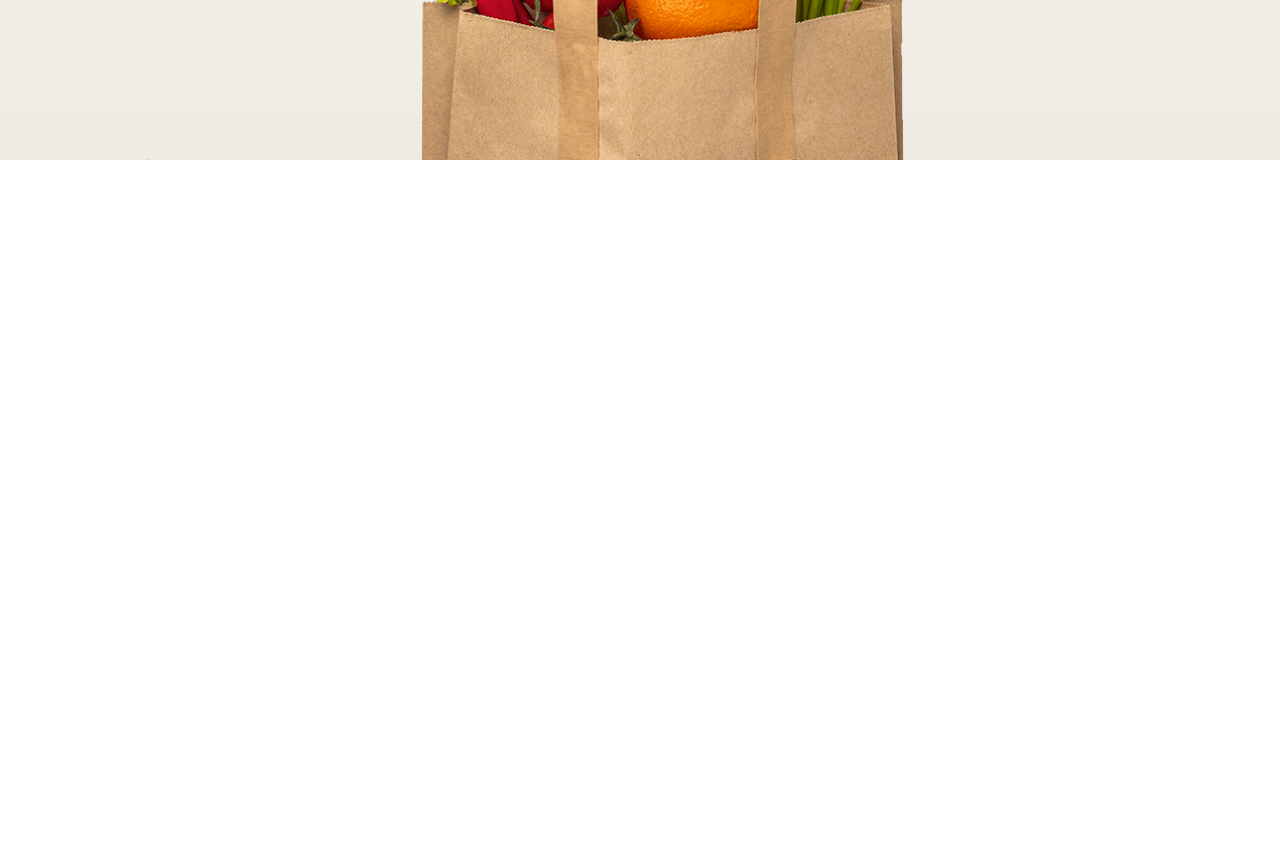
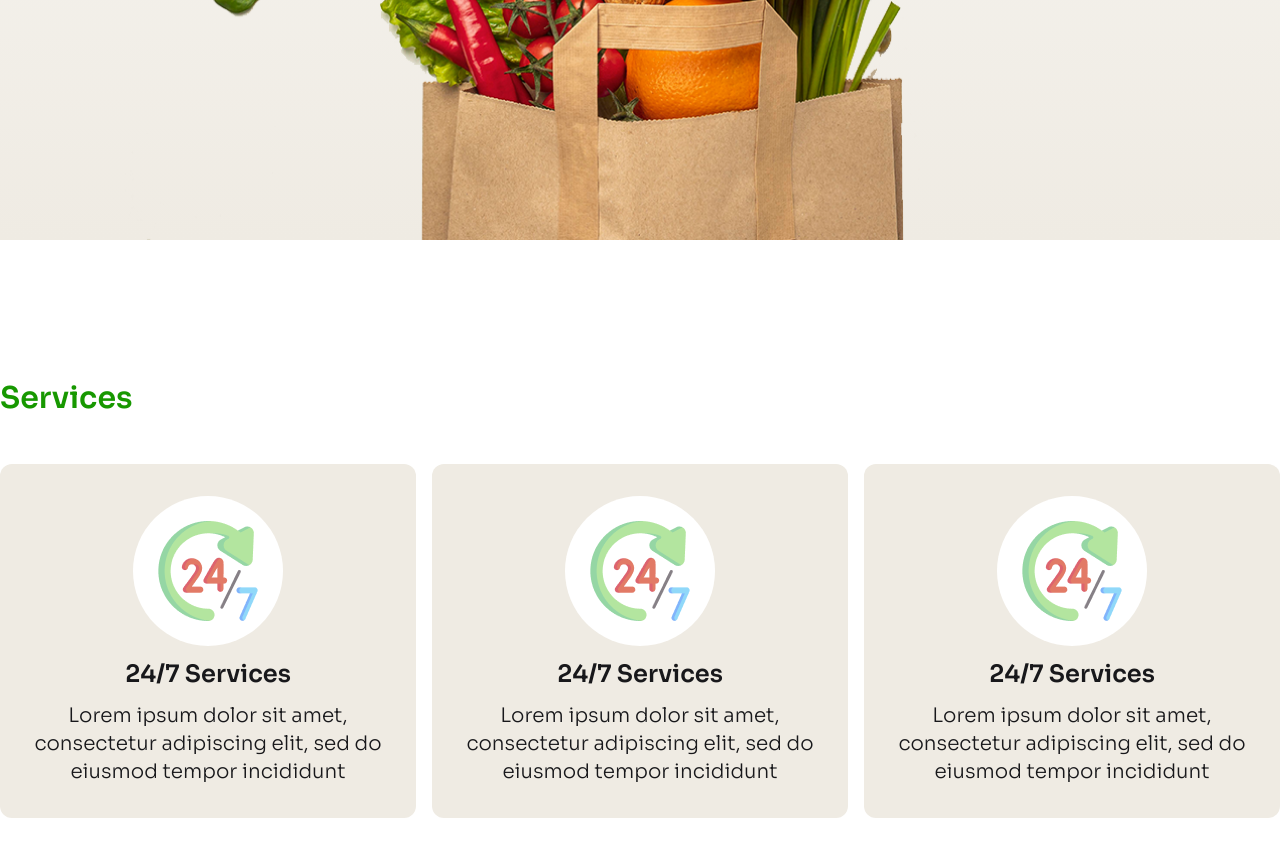
Before and after one commit to programmarimran/assignment3-0002, a plain HTML site: page index.html in a window 1280 px wide. Shown: the part 899-1756 px from the top of the page. Before the commit the page ends 1199 px from the top, so only its background shows below. Drawn offline with nearby package versions, Linux system fonts and the light colour scheme.

Commit message:
added a second commit

```diff
--- a/index.html
+++ b/index.html
@@ -58,7 +58,7 @@
 
      <section class="max-w-screen-xl mx-auto">
        <!-- navber start -->
-       <div class="navbar md:shadow-none shadow-sm">
+       <div class="navbar md:shadow-none shadow-sm mb-20">
         <div class="navbar-start">
           <div class="hidden md:block">
             <img src="./c2-assets/logo-header.png" alt="">
@@ -123,7 +123,34 @@
     </header>
 
     <!-- main section is start -->
-     <main></main>
+     <main>
+      <section class="max-w-screen-xl mx-auto mb-[150px]">
+        <h1 class="font-semibold text-3xl text-btn-color mb-12">Services</h1>
+       <div class="grid grid-cols-3 gap-4">
+        <div class="bg-[#EFEBE3] mx-auto text-center rounded-xl p-8 space-y-3 ">
+          <div class="bg-white w-[150px] h-[150px] mx-auto rounded-full flex justify-center items-center">
+            <img class="mx-auto " src="./c2-assets/service.png" alt="">
+          </div>
+          <h2 class="font-semibold text-2xl text-text-color">24/7 Services </h2>
+          <p class="font-light text-xl text-text-color  mx-auto">Lorem ipsum dolor sit amet, consectetur adipiscing elit, sed do eiusmod tempor incididunt</p>
+        </div>
+        <div class="bg-[#EFEBE3] mx-auto text-center rounded-xl p-8 space-y-3">
+          <div class="bg-white w-[150px] h-[150px] mx-auto rounded-full flex justify-center items-center">
+            <img class="mx-auto " src="./c2-assets/service.png" alt="">
+          </div>
+          <h2 class="font-semibold text-2xl text-text-color">24/7 Services </h2>
+          <p class="font-light text-xl text-text-color  mx-auto">Lorem ipsum dolor sit amet, consectetur adipiscing elit, sed do eiusmod tempor incididunt</p>
+        </div>
+        <div class="bg-[#EFEBE3] mx-auto text-center rounded-xl p-8 space-y-3">
+          <div class="bg-white w-[150px] h-[150px] mx-auto rounded-full flex justify-center items-center">
+            <img class="mx-auto " src="./c2-assets/service.png" alt="">
+          </div>
+          <h2 class="font-semibold text-2xl text-text-color">24/7 Services </h2>
+          <p class="font-light text-xl text-text-color mx-auto">Lorem ipsum dolor sit amet, consectetur adipiscing elit, sed do eiusmod tempor incididunt</p>
+        </div>
+       </div>
+      </section>
+     </main>
 
      <!-- footer section is start -->
       <footer></footer>
```
